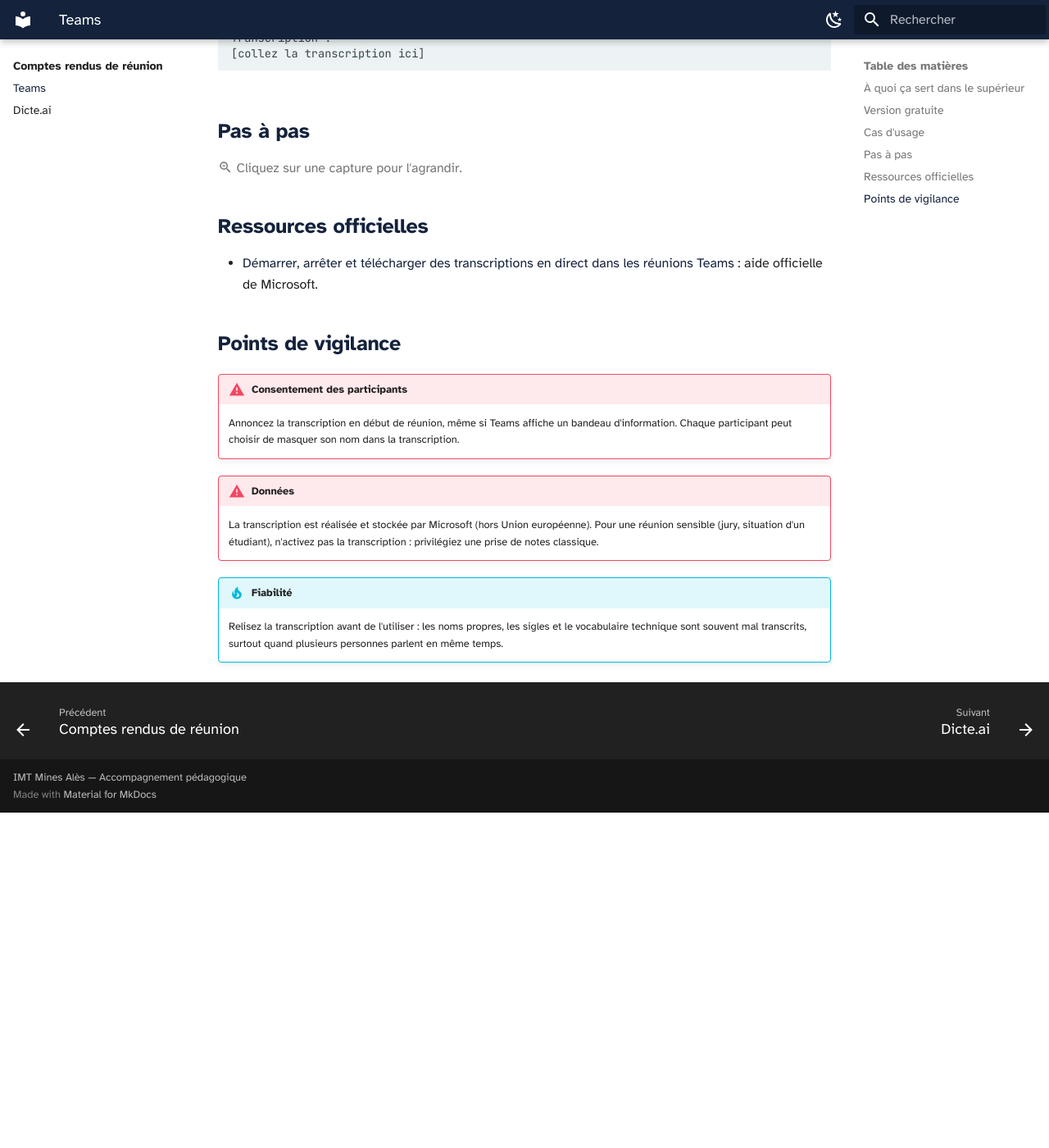
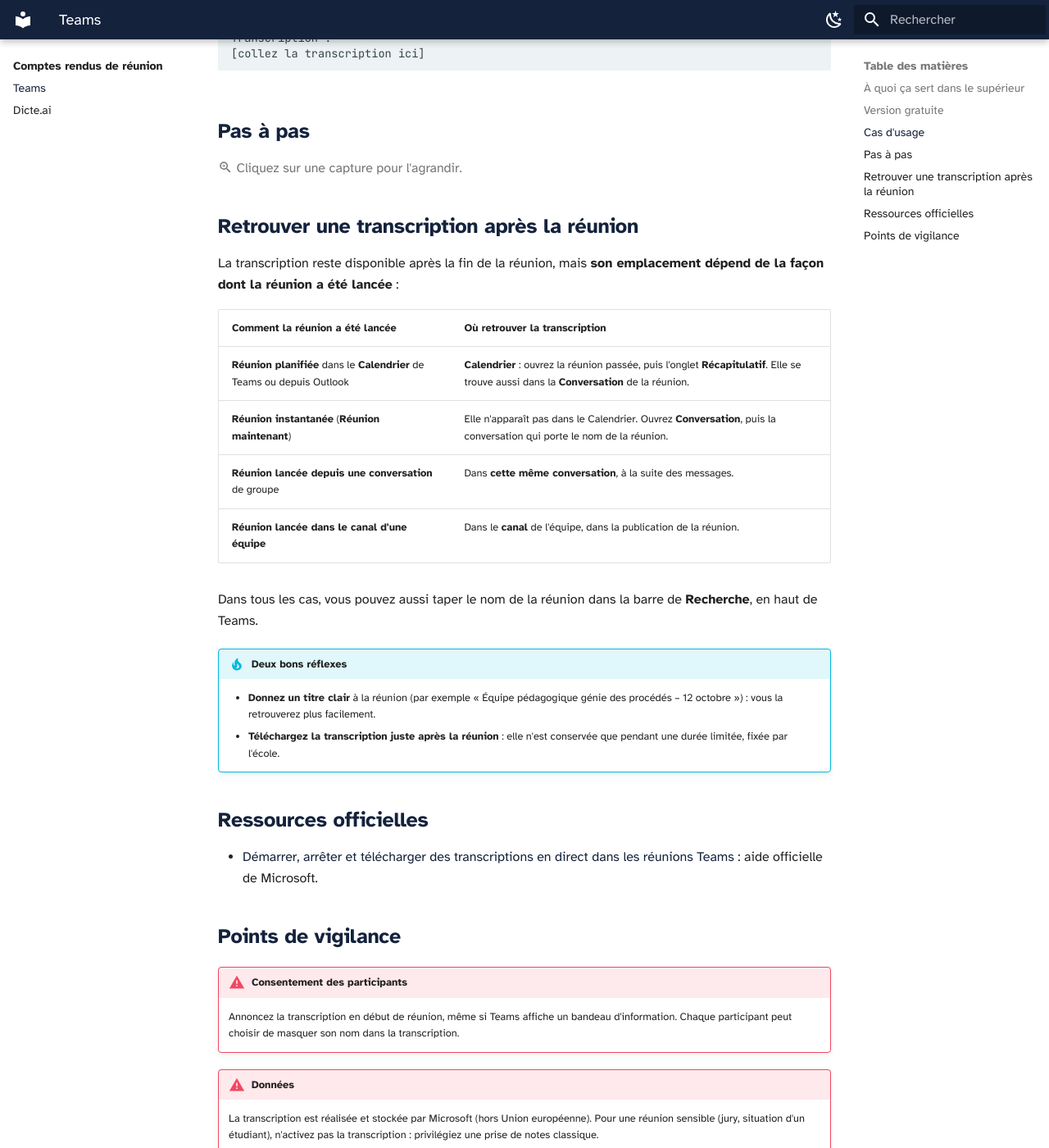
Before and after one commit to Celine-ferrier/Boite-outils-IA, an MkDocs documentation site: the page built from docs/comptes-rendus/teams.md, in a window 1280 px wide and 1400 px high, scrolled down 1513 px. Shown: the whole window at 82% size. Built offline with MkDocs 1.6.1 and Material for MkDocs 9.7.7, drawn with Linux system fonts in a browser that asks for light colours; before the commit the page ends 2504 px from its top, so only the background shows below that.

Commit message:
Teams : où retrouver la transcription selon le mode de lancement de la réunion
Co-Authored-By: Claude Opus 5.5 <noreply@anthropic.com>
Claude-Session: https://claude.ai/code/session_01ADR9hzhyEw6Dc3N18BUyt5

```diff
--- a/docs/comptes-rendus/teams.md
+++ b/docs/comptes-rendus/teams.md
@@ -68,9 +68,26 @@ La transcription est **incluse** dans Teams avec votre compte enseignant (suite
  2. Enregistrer et transcrire > Démarrer la transcription
  3. Vérifier la langue parlée
  4. Arrêter la transcription
- 5. Retrouver la transcription après la réunion
+ 5. Retrouver la transcription (selon le mode de lancement)
  6. Télécharger la transcription
 -->
+
+## Retrouver une transcription après la réunion
+
+La transcription reste disponible après la fin de la réunion, mais **son emplacement dépend de la façon dont la réunion a été lancée** :
+
+| Comment la réunion a été lancée | Où retrouver la transcription |
+|---|---|
+| **Réunion planifiée** dans le **Calendrier** de Teams ou depuis Outlook | **Calendrier** : ouvrez la réunion passée, puis l'onglet **Récapitulatif**. Elle se trouve aussi dans la **Conversation** de la réunion. |
+| **Réunion instantanée** (**Réunion maintenant**) | Elle n'apparaît pas dans le Calendrier. Ouvrez **Conversation**, puis la conversation qui porte le nom de la réunion. |
+| **Réunion lancée depuis une conversation** de groupe | Dans **cette même conversation**, à la suite des messages. |
+| **Réunion lancée dans le canal d'une équipe** | Dans le **canal** de l'équipe, dans la publication de la réunion. |
+
+Dans tous les cas, vous pouvez aussi taper le nom de la réunion dans la barre de **Recherche**, en haut de Teams.
+
+!!! tip "Deux bons réflexes"
+    - **Donnez un titre clair** à la réunion (par exemple « Équipe pédagogique génie des procédés – 12 octobre ») : vous la retrouverez plus facilement.
+    - **Téléchargez la transcription juste après la réunion** : elle n'est conservée que pendant une durée limitée, fixée par l'école.
 
 ## Ressources officielles
 
```
